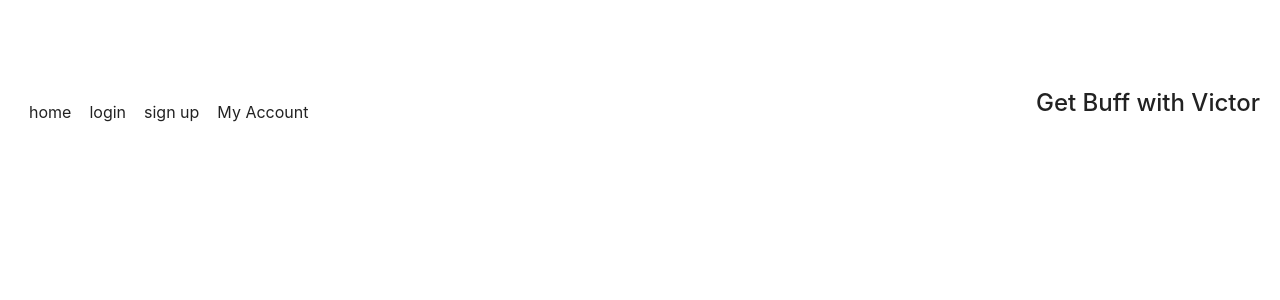
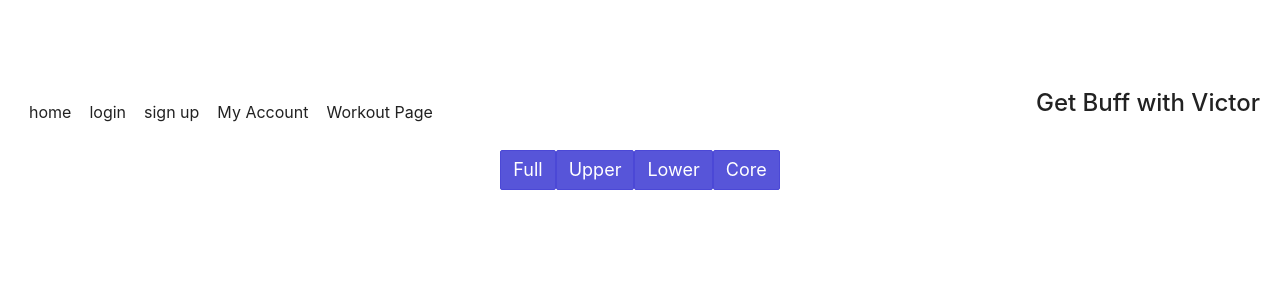
Before and after one commit to joe8021/project3, a React (Create React App) app in the folder client/: page /workout in a window 1280 px wide. Shown: the top 300 px of the page. Built offline with nearby package versions, Linux system fonts and the light colour scheme; no server answers.

Commit message:
added workout page

```diff
--- a/client/src/App.js
+++ b/client/src/App.js
@@ -7,6 +7,7 @@ import LoginForm from './components/login-form'
 import Navbar from './components/navbar'
 import Home from './components/home'
 import ProfilePage from './pages/ProfilePage';
+import WorkoutPage from './pages/WorkoutPage'
 
 class App extends Component {
   constructor() {
@@ -83,6 +84,13 @@ class App extends Component {
           <ProfilePage />}
           />
 
+
+        <Route
+          path="/workout"
+          render={() =>
+          <WorkoutPage />}
+          />
+
       </div>
     );
   }
--- a/client/src/components/navbar.js
+++ b/client/src/components/navbar.js
@@ -55,6 +55,9 @@ class Navbar extends Component {
                                     <Link to="/myaccount" className="btn btn-link">
                                         <span className="text-secondary">My Account</span>
                                     </Link>
+                                    <Link to="/workout" className="btn btn-link">
+                                        <span className="text-secondary">Workout Page</span>
+                                    </Link>
                                 </section>
                             )}
                     </div>
--- /dev/null
+++ b/client/src/pages/WorkoutPage.js
@@ -0,0 +1,23 @@
+import React from 'react';
+import {
+    Button,
+} from 'reactstrap';
+
+const WorkoutPage = (props) => {
+
+
+    return (
+
+        <div>
+
+            <Button color="primary" size="lg">Full</Button>
+            <Button color="primary" size="lg">Upper</Button>
+            <Button color="primary" size="lg">Lower</Button>
+            <Button color="primary" size="lg">Core</Button>
+
+        </div>
+
+    );
+}
+
+export default WorkoutPage;
```
Also changed, not shown: 1 other file (tests, documents, lock files or other folders).
